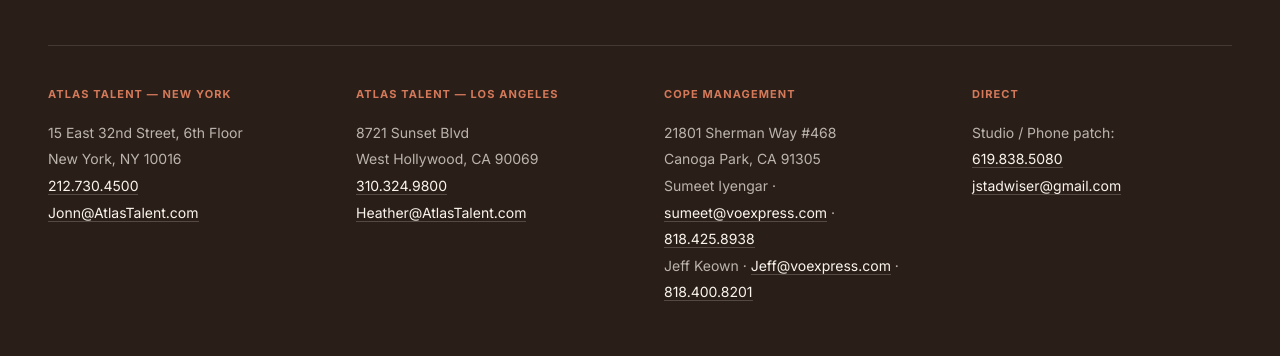
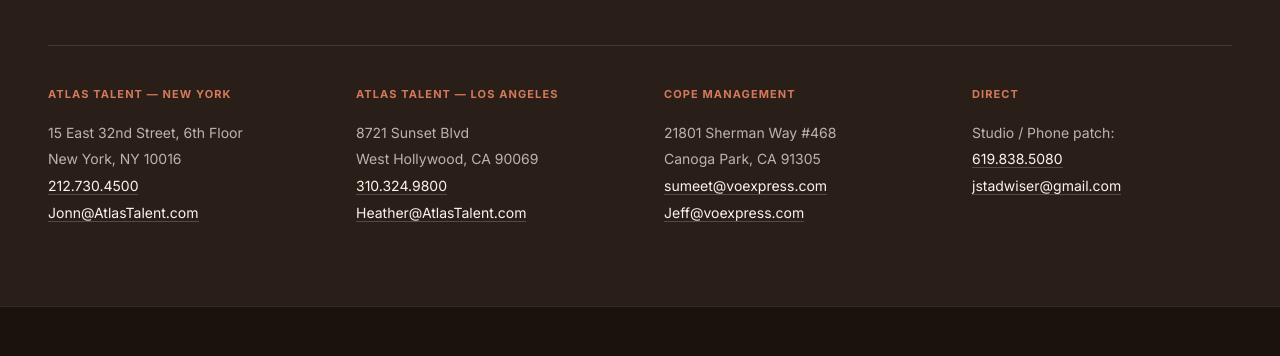
Before and after one commit to jstadwiser/jstadwiservo, a plain HTML site: page index.html in a window 1280 px wide. Shown: the part 3382-3738 px from the top of the page. Drawn offline with Linux system fonts and the light colour scheme.

Commit message:
Update index.html

```diff
--- a/index.html
+++ b/index.html
@@ -589,7 +589,7 @@
       </div>
       <div class="contact-block">
         <h3>Cope Management</h3>
-        <p>21801 Sherman Way #468<br>Canoga Park, CA 91305<br>Sumeet Iyengar · <a href="mailto:sumeet@voexpress.com">sumeet@voexpress.com</a> · <a href="tel:+18184258938">818.425.8938</a><br>Jeff Keown · <a href="mailto:Jeff@voexpress.com">Jeff@voexpress.com</a> · <a href="tel:+18184008201">818.400.8201</a></p>
+        <p>21801 Sherman Way #468<br>Canoga Park, CA 91305<br><a href="mailto:sumeet@voexpress.com">sumeet@voexpress.com</a><br><a href="mailto:Jeff@voexpress.com">Jeff@voexpress.com</a></p>
       </div>
       <div class="contact-block">
         <h3>Direct</h3>
```
